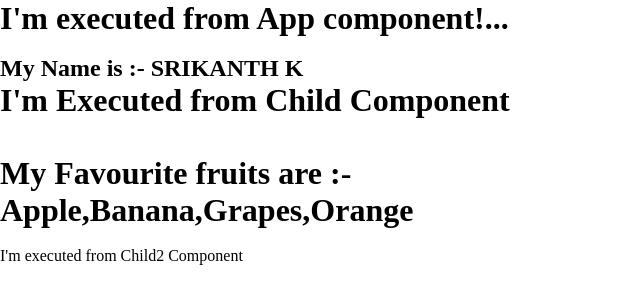
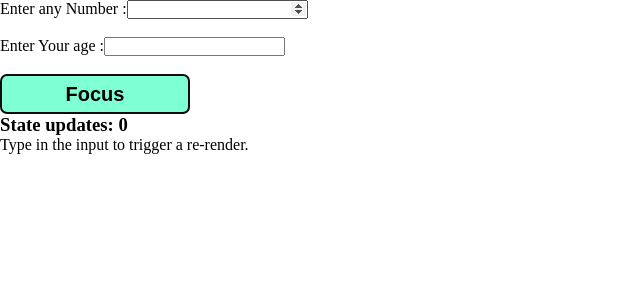
Before and after one commit to SRIKANTH-0001/react-vite, a React (Vite) app: page / in a window 1280 px wide. Shown: the top 304 px of the page, without its empty margins (0-640 px from the left). Built offline with nearby package versions, Linux system fonts and the light colour scheme.

Commit message:
UseRef hook in ReactJs

```diff
--- a/src/App.jsx
+++ b/src/App.jsx
@@ -1,24 +1,42 @@
-import { createContext, useState } from "react"
-import Child from "./Child";
-
-export const UserContext=createContext();
+import { useEffect, useRef, useState } from "react";
 
 function App(){
-    const [name,setName]=useState("SRIKANTH K");
-    const fruits=["Apple","Banana","Grapes","Orange"]
+
+    const [inputVal, setInputVal] = useState("");
+
+    const count=useRef(0);
+
+    useEffect(()=>{
+        count.current=count.current+1;
+    })
+
+    const input=useRef();
+
+    const handleClick=()=>{
+        input.current.focus();
+    }
+
 
     return(
         <>
-            <UserContext.Provider value={fruits}>
-                <div>
-                    <h1>I'm executed from App component!...</h1>
-                    <br />
-                    <h2>My Name is :- {name}</h2>
-                </div>
-                <Child/>
-            </UserContext.Provider>
+            <label >Enter any Number :
+                <input
+                    type="number"
+                    value={inputVal}
+                    onChange={(e)=>setInputVal(e.target.value)}
+                />
+            </label>
+            <br />
+            <br />
+            <label >Enter Your age :
+                <input type="number" ref={input}/>
+            </label><br /><br />
+
+            <button onClick={()=>handleClick()}>Focus</button>
+            <h3>State updates: {count.current}</h3>
+            <p>Type in the input to trigger a re-render.</p>
         </>
     )
 }
 
-export default App
+export default App;
--- a/src/Child.jsx
+++ /dev/null
@@ -1,13 +0,0 @@
-import Child2 from "./Child2"
-
-function Child(){
-    return(
-        <>
-            <h1>I'm Executed from <strong>Child</strong> Component</h1>
-            <br /><br />
-            <Child2/>
-        </>
-    )
-}
-
-export default Child
--- a/src/Child2.jsx
+++ /dev/null
@@ -1,16 +0,0 @@
-import { useContext } from "react"
-import { UserContext } from "./App";
-
-function Child2(){
-
-    const user=useContext(UserContext);
-
-    return(
-        <>
-            <h1>My Favourite fruits are :- <br />{user.join(",")}</h1><br />
-            <p>I'm executed from Child2 Component</p>
-        </>
-    )
-}
-
-export default Child2
--- a/src/style.css
+++ b/src/style.css
@@ -5,16 +5,14 @@
 
 button{
     height: 40px;
-    width: 90px;
+    width: 190px;
     padding: 1px;
     text-align: center;
     font-size: 20px;
     font-weight: bold;
     border-radius: 7px;
-    border: 2px solid white;
-    color: white;
+    border: 2px solid rgb(13, 11, 11);
+    color: black;
+    background-color: aquamarine;
+
 }
-button:hover{
-    cursor: pointer;
-    font-size: 23px;
-}
```
